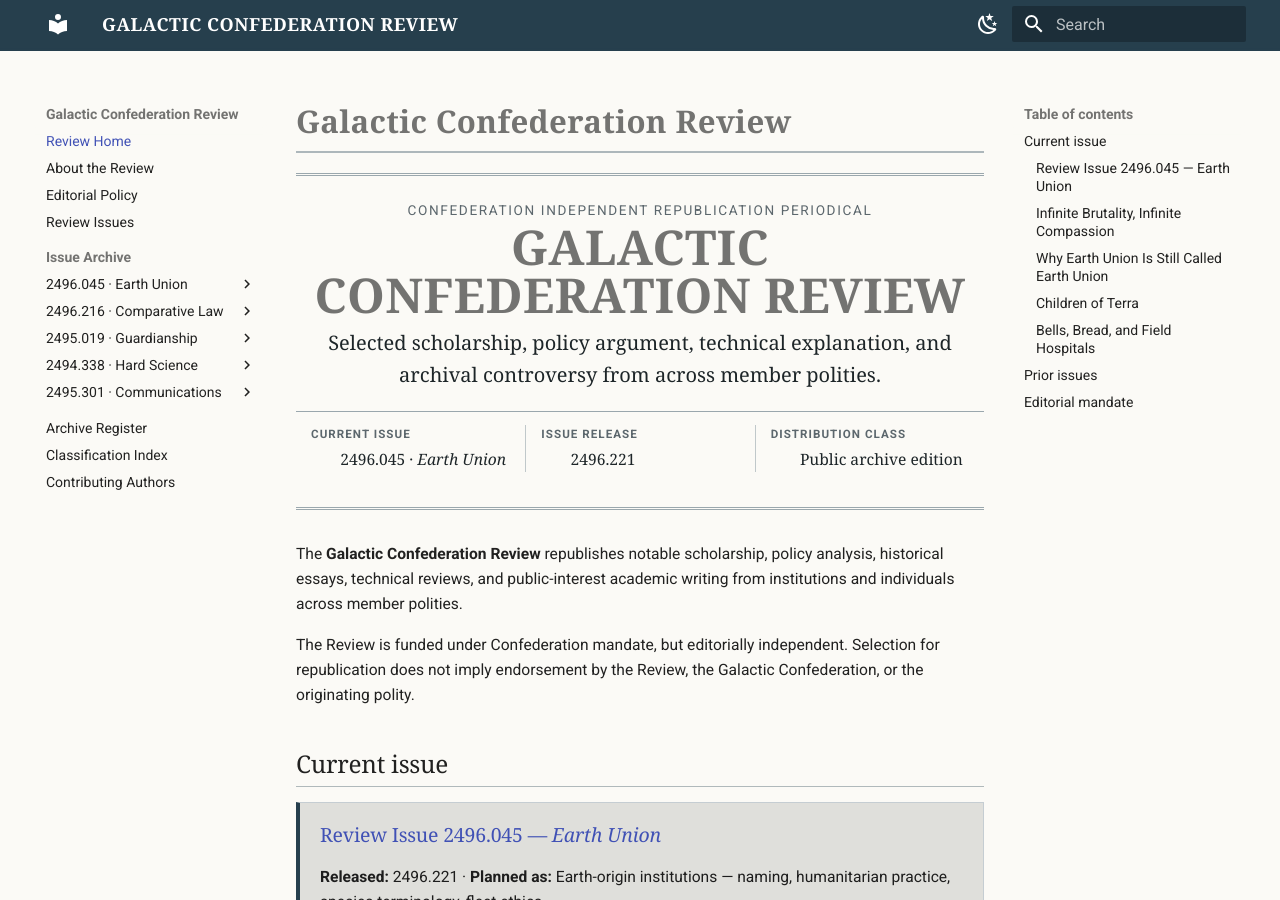
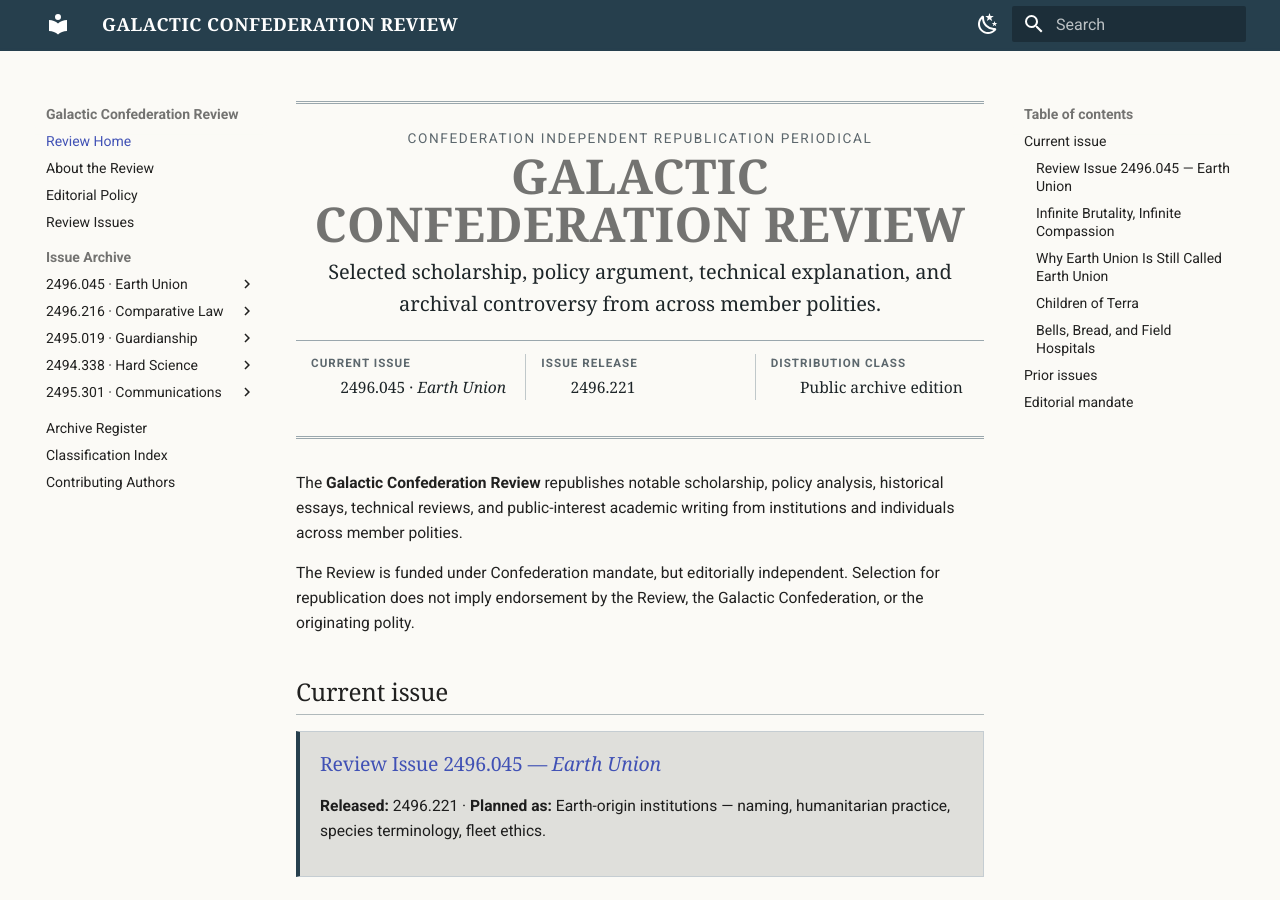
Before and after one commit to frankhaugen/galactic-confederation-review, an MkDocs documentation site: the page built from docs/index.md, in a window 1280 px wide and 900 px high. Built offline with MkDocs 1.6.1 and Material for MkDocs 9.7.7, drawn with Linux system fonts in a browser that asks for light colours.

Commit message:
Remove redundant header from index.md for a cleaner presentation of the Galactic Confederation Review section.

```diff
--- a/docs/index.md
+++ b/docs/index.md
@@ -1,5 +1,3 @@
-# Galactic Confederation Review
-
 <section class="review-front">
   <p class="review-kicker">Confederation independent republication periodical</p>
   <h1>Galactic Confederation Review</h1>
```
